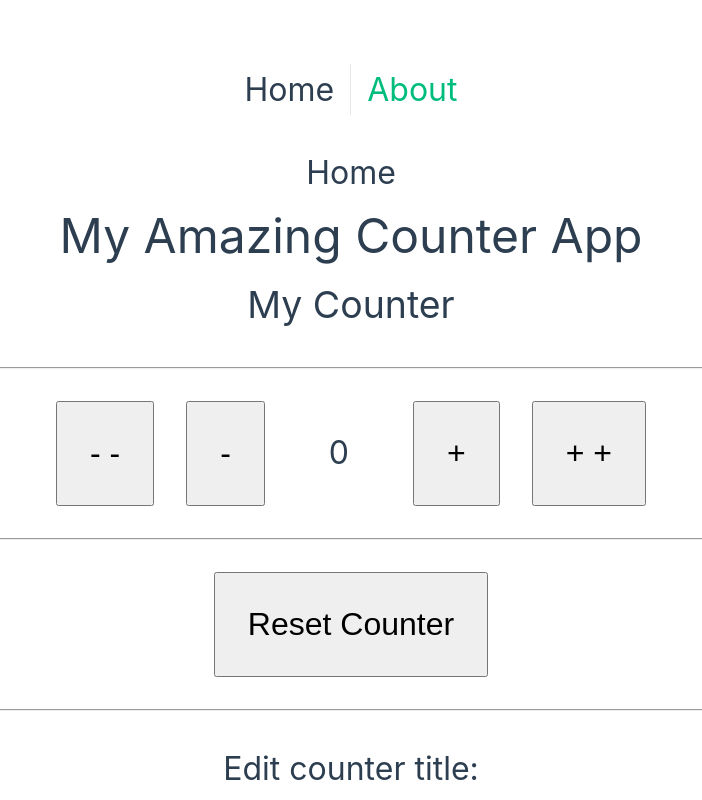
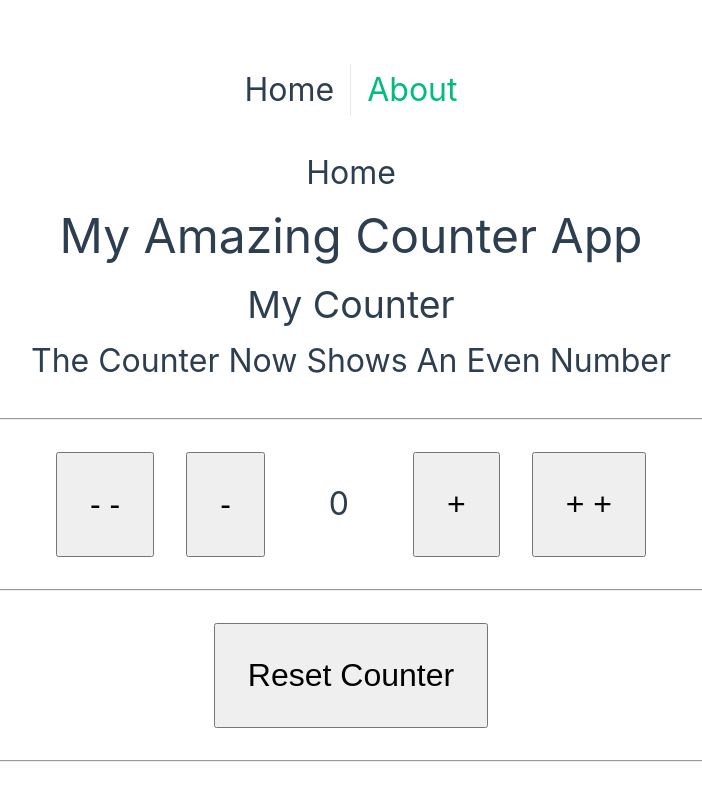
Before and after one commit to robots4life/vue-capi-basics, a Vue app: page / in a window 1280 px wide. Shown: the top 800 px of the page, without its empty margins (289-991 px from the left). Built offline with nearby package versions, Linux system fonts and the light colour scheme.

Commit message:
create computed property oddOrEven based on the value of counterData.count

```diff
--- a/src/views/HomeView.vue
+++ b/src/views/HomeView.vue
@@ -5,6 +5,8 @@
 		<h2>{{ appTitle }}</h2>
 
 		<h3>{{ counterData.title }}</h3>
+
+		<h4>The Counter Now Shows An {{ oddOrEven }} Number</h4>
 		<hr />
 		<div>
 			<button @click="decreaseCounter(2, $event)" class="btn">- -</button>
@@ -27,7 +29,7 @@
 <!-- SCRIPT SETUP -->
 <!-- There is no need to return the methods or values any more as well ;) -->
 <script setup>
-import { reactive } from 'vue';
+import { computed, reactive } from 'vue';
 
 // not all data needs to be reactive
 // PERFORMANCE of the APP is IMPROVED for any data variables that are non reactive
@@ -36,6 +38,16 @@ const appTitle = 'My Amazing Counter App';
 const counterData = reactive({
 	count: 0,
 	title: 'My Counter'
+});
+
+// Computed Property "oddOrEven" is based on the counterData.count value
+// hence the name, it computes the new value based on the value of a given variable
+const oddOrEven = computed(() => {
+	if (counterData.count % 2 === 0) {
+		return 'Even';
+	} else {
+		return 'Odd';
+	}
 });
 
 const increaseCounter = (amount, event) => {
```
Also changed, not shown: 1 other file (tests, documents, lock files or other folders).
